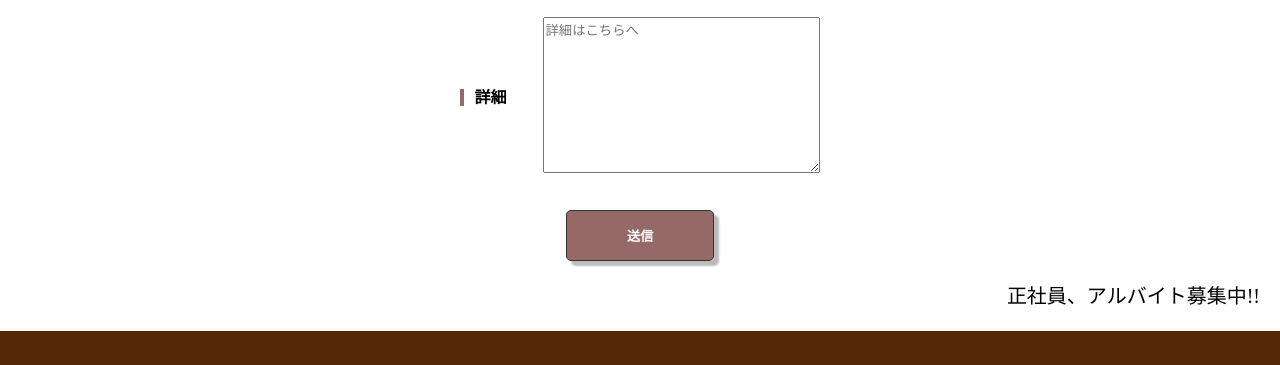
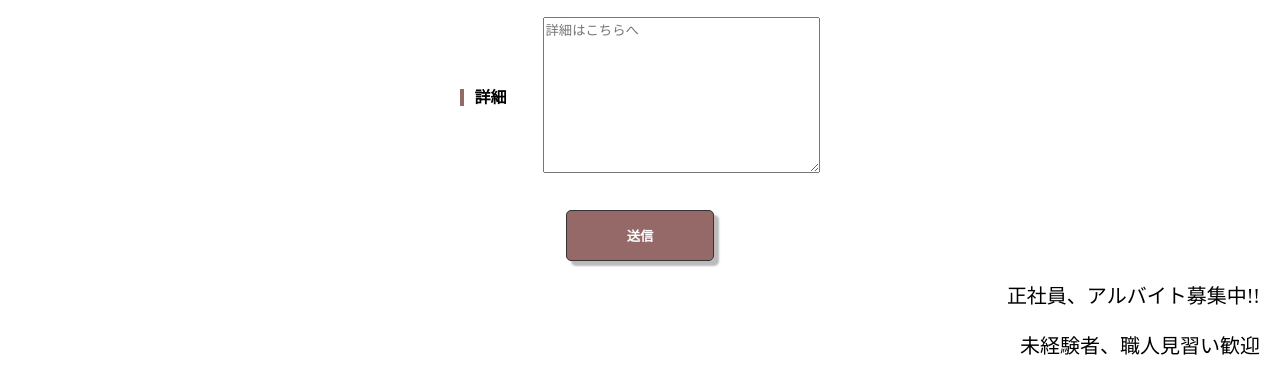
Before and after one commit to haruki0119/sora, a plain HTML site: page blog3.html in a window 1280 px wide. Shown: the part 986-1351 px from the top of the page. Drawn offline with Linux system fonts and the light colour scheme.

Commit message:
Update blog3.html

```diff
--- a/blog3.html
+++ b/blog3.html
@@ -72,6 +72,8 @@
 
     </section>
     <p class="bosyu">正社員、アルバイト募集中!!</p>
+    <p class="bosyu">未経験者、職人見習い歓迎</p>
+
 
 
     <footer class="footer">
```
